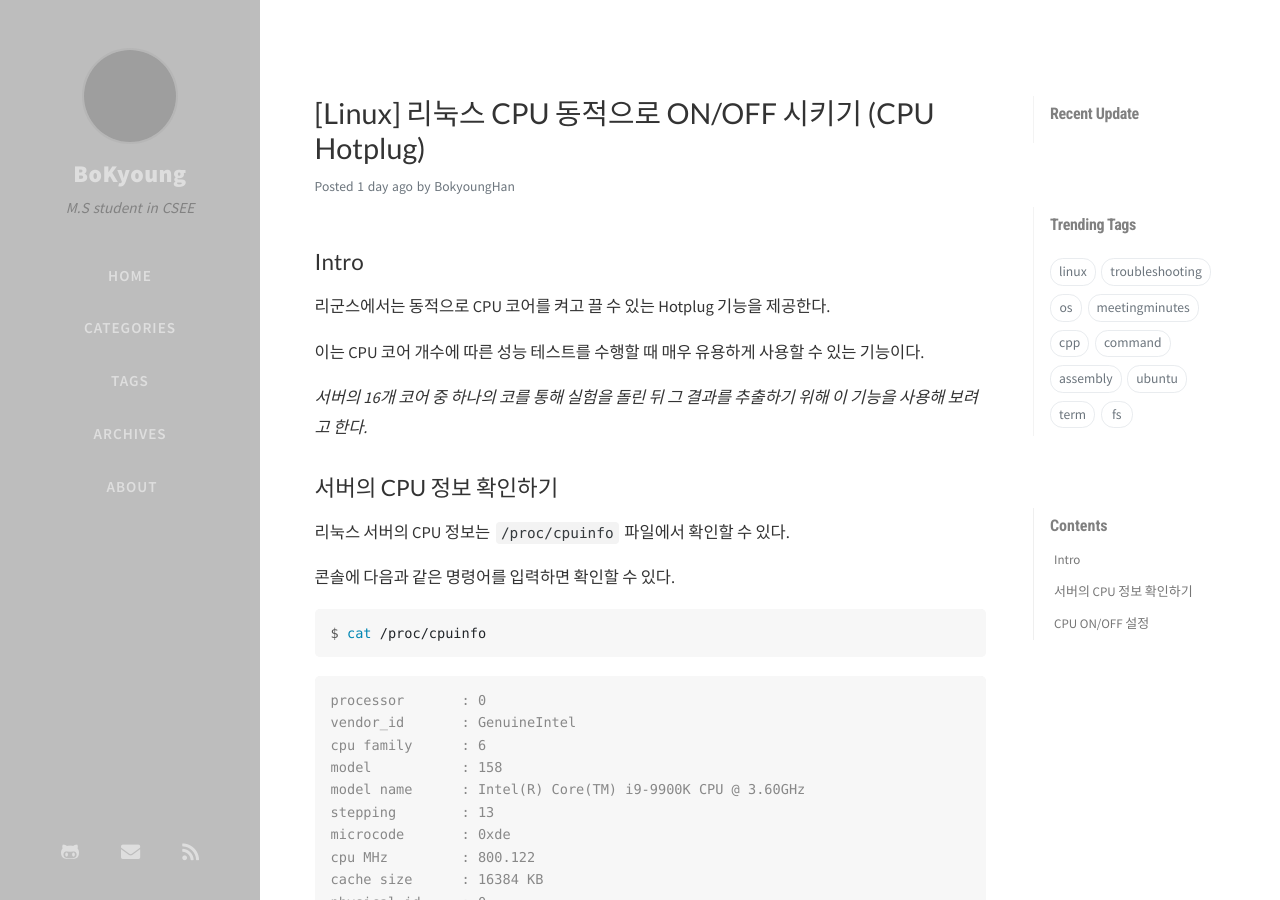
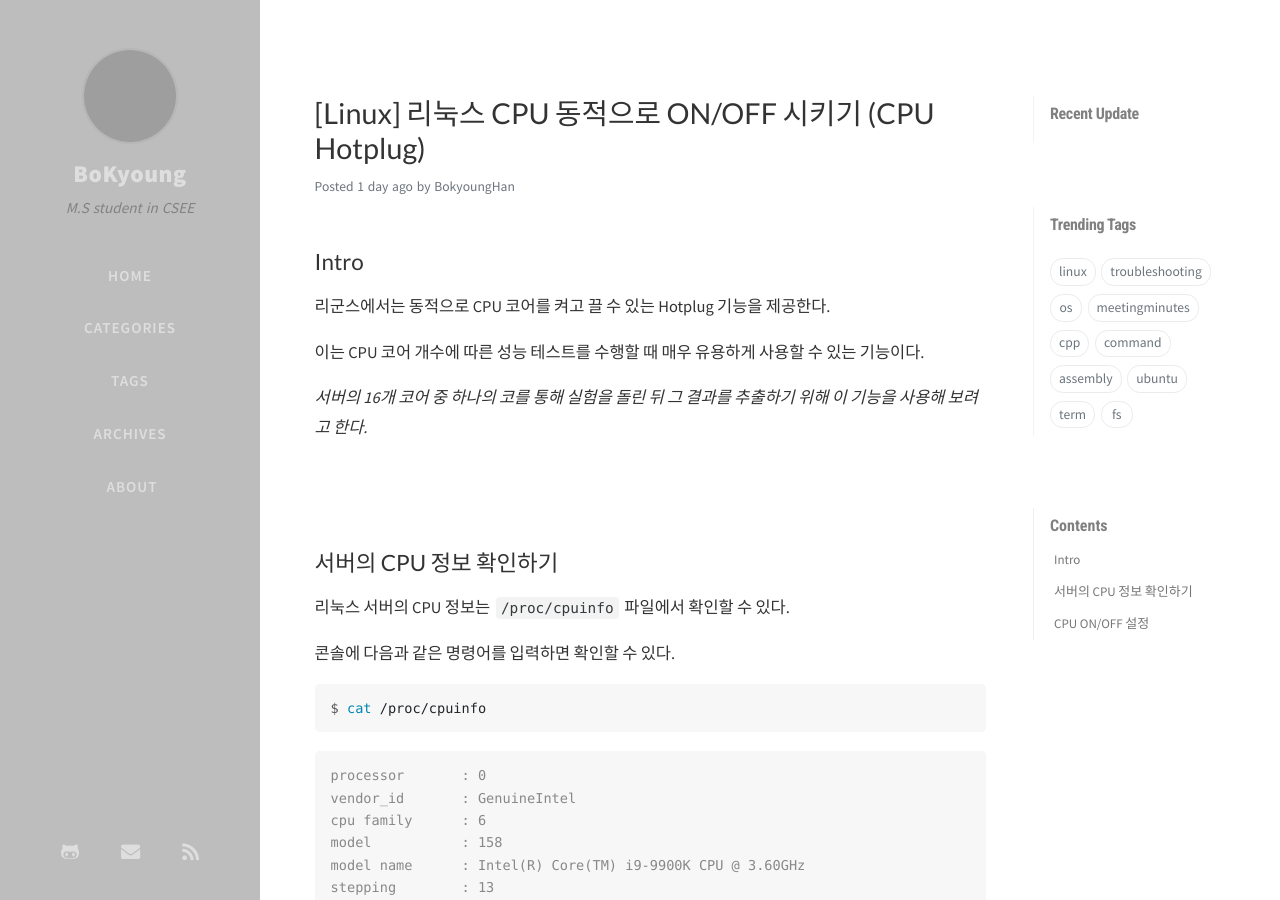
Before and after one commit to BoKyoungHan/BoKyoungHan.github.io, a Jekyll site: the page built from _posts/Linux/2021-01-27-Linux-CPU-onoff.md, in a window 1280 px wide and 900 px high. Built offline with Jekyll 4.4.1, drawn with Linux system fonts in a browser that asks for light colours; nearby versions of some CDN libraries; comment, search, counter and statistics services are not loaded; grey boxes are pictures that could not be loaded.

Commit message:
[Post][Linux] 줄 간격 조정

````diff
--- a/_posts/Linux/2021-01-27-Linux-CPU-onoff.md
+++ b/_posts/Linux/2021-01-27-Linux-CPU-onoff.md
@@ -13,6 +13,7 @@ tags: [linux]
 
 _서버의 16개 코어 중 하나의 코를 통해 실험을 돌린 뒤 그 결과를 추출하기 위해 이 기능을 사용해 보려고 한다._
 
+<br><br>
 
 
 ## 서버의 CPU 정보 확인하기
@@ -65,7 +66,7 @@ power management:
 * core id: 물리 CPU내에서 각 core에 할당되는 ID
 
 
-
+<br><br>
 
 
 ## CPU ON/OFF 설정
@@ -88,10 +89,10 @@ echo 1 > /sys/devices/system/cpu/cpu<processor id>/online
 echo 0 > /sys/devices/system/cpu/cpu<processor id>/online
 ```
 
-
+<br>
 
 **참고로 CPU0번은 위와 같이 같은 방법으로 제어할 수 없다.**
-즉, `/sys/devices/system/cpu/cpu0/online` 파일이 존재하지 않는다.
+<br>즉, `/sys/devices/system/cpu/cpu0/online` 파일이 존재하지 않는다.
 
 
 
````
